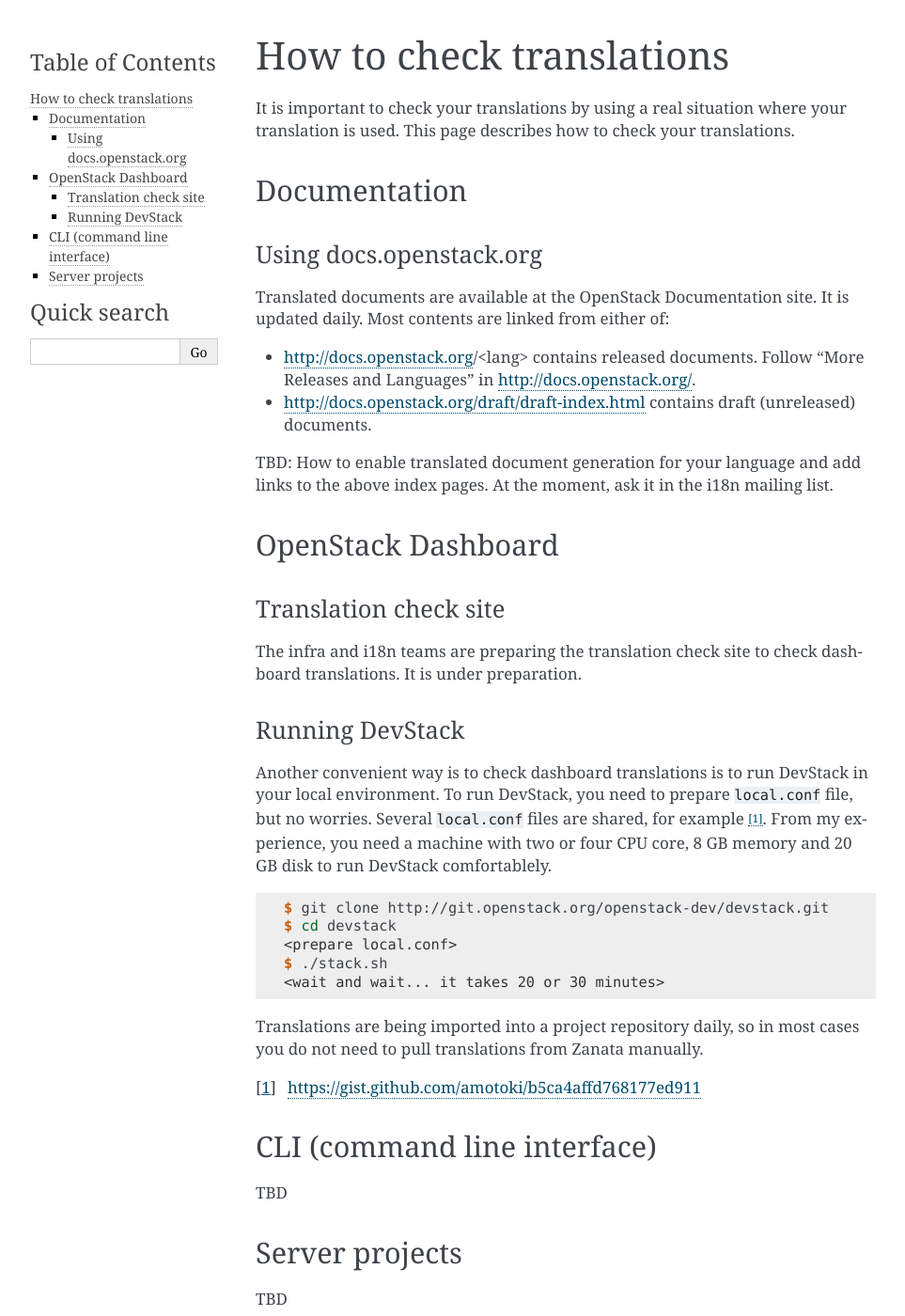
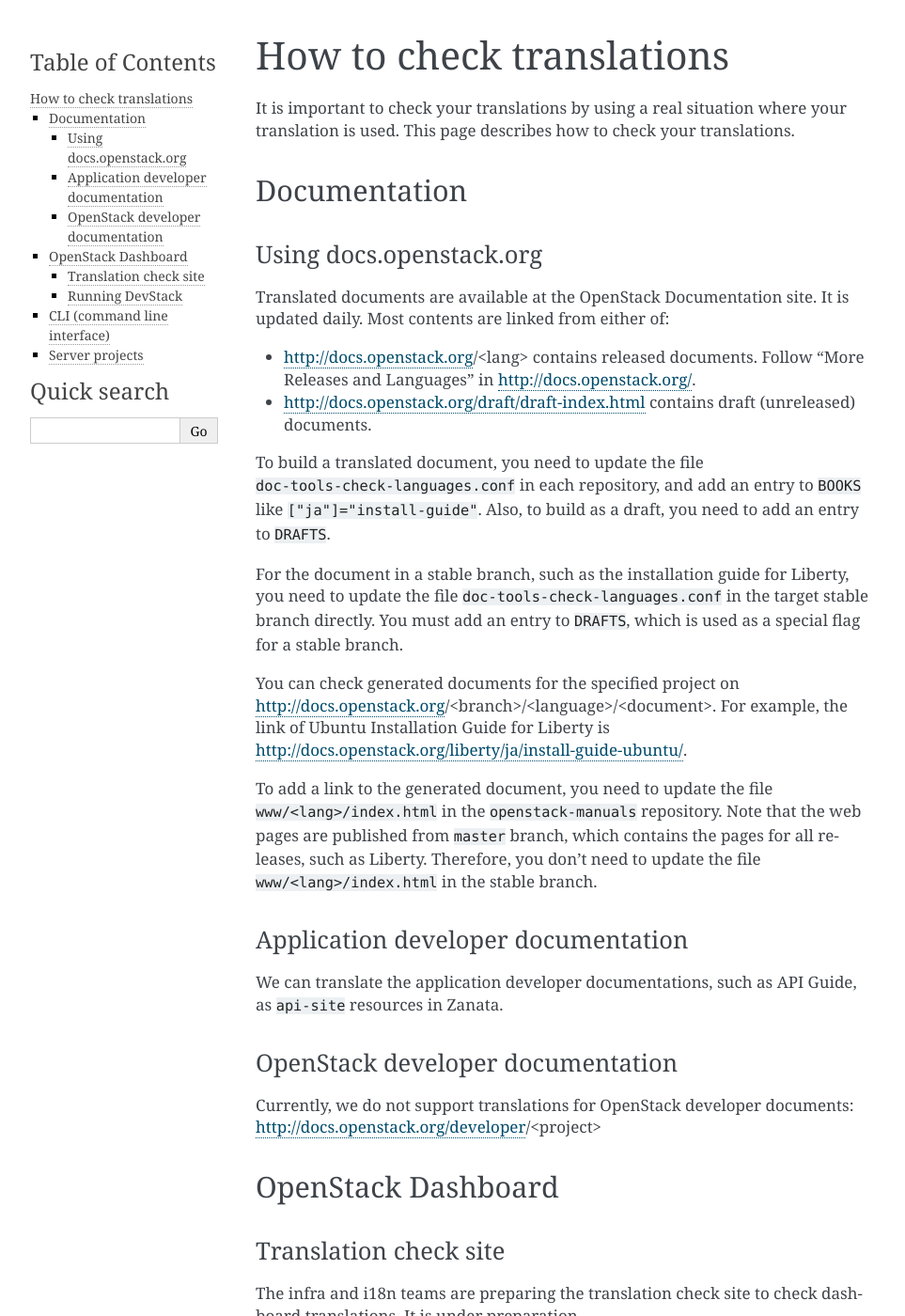
Before and after one commit to openstack/i18n, a Sphinx documentation site: the page built from doc/source/check_translation.rst, in a window 1280 px wide and 1400 px high. Shown: the whole window at 94% size, without its empty margins (148-1111 px from the left). Built offline with Sphinx 7.4.7, drawn with Linux system fonts in a browser that asks for light colours.

Commit message:
Update translated document publication process
Change-Id: I05d177b504c95a0b20b71bc450100fb3c3029479

```diff
--- a/doc/source/check_translation.rst
+++ b/doc/source/check_translation.rst
@@ -19,9 +19,40 @@
 * http://docs.openstack.org/draft/draft-index.html contains
   draft (unreleased) documents.
 
-TBD: How to enable translated document generation for your language
-and add links to the above index pages.
-At the moment, ask it in the i18n mailing list.
+To build a translated document, you need to update the file
+``doc-tools-check-languages.conf`` in each repository, and
+add an entry to ``BOOKS`` like ``["ja"]="install-guide"``.
+Also, to build as a draft, you need to add an entry to ``DRAFTS``.
+
+For the document in a stable branch, such as the installation guide for
+Liberty, you need to update the file ``doc-tools-check-languages.conf``
+in the target stable branch directly.
+You must add an entry to ``DRAFTS``, which is used as a special flag
+for a stable branch.
+
+You can check generated documents for the specified project on
+http://docs.openstack.org/<branch>/<language>/<document>.
+For example, the link of Ubuntu Installation Guide for Liberty is
+http://docs.openstack.org/liberty/ja/install-guide-ubuntu/.
+
+To add a link to the generated document, you need to update the file
+``www/<lang>/index.html`` in the ``openstack-manuals`` repository.
+Note that the web pages are published from ``master`` branch,
+which contains the pages for all releases, such as Liberty.
+Therefore, you don't need to update the file ``www/<lang>/index.html``
+in the stable branch.
+
+Application developer documentation
+-----------------------------------
+
+We can translate the application developer documentations,
+such as API Guide, as ``api-site`` resources in Zanata.
+
+OpenStack developer documentation
+---------------------------------
+
+Currently, we do not support translations for OpenStack developer
+documents: http://docs.openstack.org/developer/<project>
 
 OpenStack Dashboard
 ===================
```
